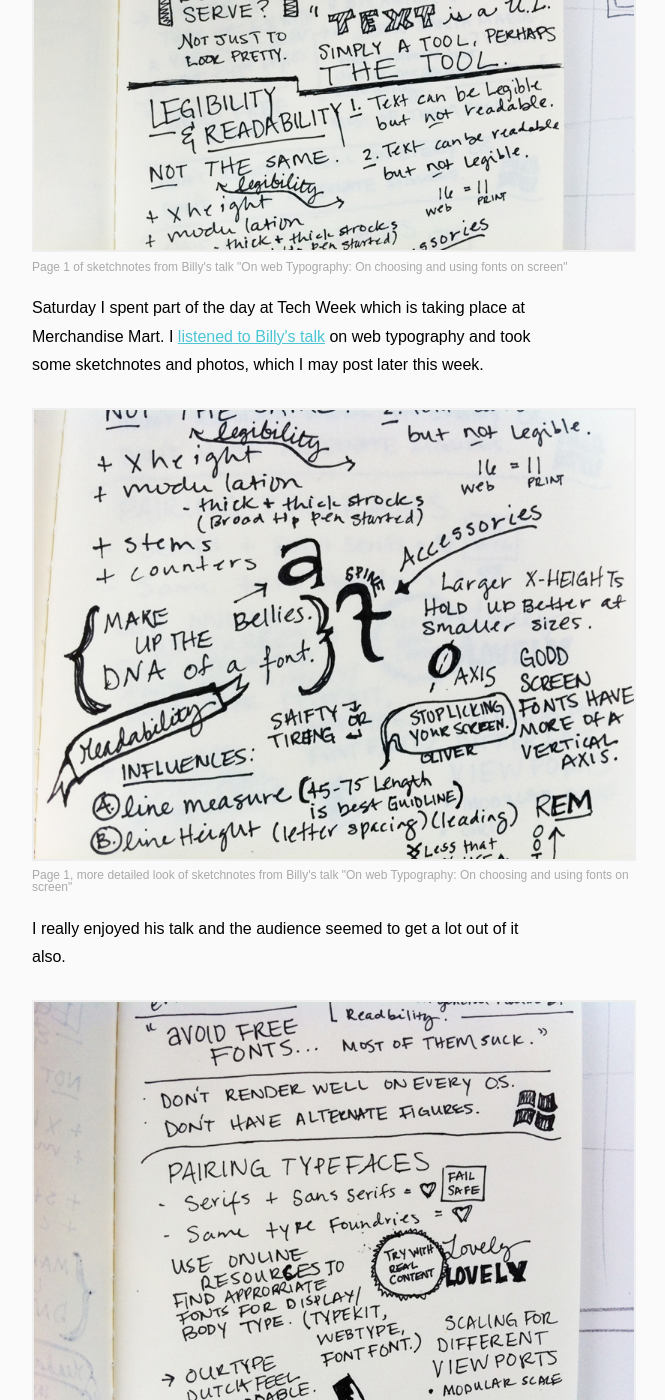
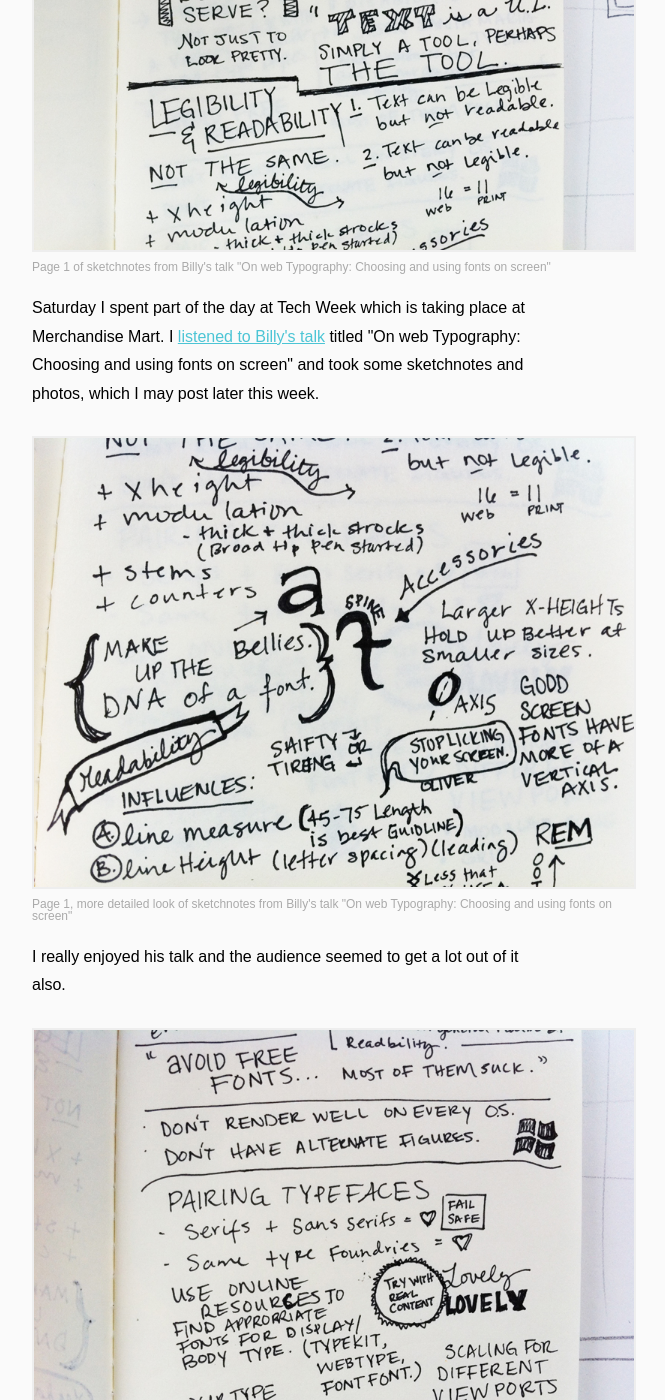
Before and after one commit to smbriones/smbriones.github.com, a Jekyll site: the page built from _posts/2011-07-25-week-three.html, in a window 1280 px wide and 1400 px high, scrolled down 1733 px. Shown: the whole window, without its empty margins (468-1133 px from the left). Built offline with Jekyll 4.4.1, drawn with Linux system fonts in a browser that asks for light colours; nearby versions of some CDN libraries; some of the changed text lies outside the part shown.

Commit message:
editing post

```diff
--- a/_posts/2011-07-25-week-three.html
+++ b/_posts/2011-07-25-week-three.html
@@ -60,19 +60,20 @@ snippet: "It has been another week full of learning at 8th Light. I can't believ
 <figure>
   <img src="/images/blog/week3/bwhited-notes-a.jpg">
   <figcaption>Page 1 of sketchnotes from Billy's talk "On web Typography:
-    On choosing and using fonts on screen"</figcaption>
+    Choosing and using fonts on screen"</figcaption>
 </figure>
 
 <p>
   Saturday I spent part of the day at Tech Week which is taking place at Merchandise Mart. I
   <a href="http://instagr.am/p/IWfFb/">listened to Billy's talk</a>
-  on web typography and took some sketchnotes and photos, which I may post later this week.
+  titled "On web Typography: Choosing and using fonts on screen" and took some sketchnotes and
+  photos, which I may post later this week.
 </p>
 
 <figure>
   <img src="/images/blog/week3/bwhited-notes-b.jpg">
   <figcaption>Page 1, more detailed look of sketchnotes from Billy's talk "On web Typography:
-    On choosing and using fonts on screen"</figcaption>
+    Choosing and using fonts on screen"</figcaption>
 </figure>
 
   <p>I really enjoyed his talk and the audience seemed to get a lot out of it also.</p>
@@ -80,7 +81,7 @@ snippet: "It has been another week full of learning at 8th Light. I can't believ
 <figure>
   <img src="/images/blog/week3/bwhited-notes-c.jpg">
   <figcaption>Page 2 of sketchnotes from Billy's talk "On web Typography:
-    On choosing and using fonts on screen"</figcaption>
+    Choosing and using fonts on screen"</figcaption>
 </figure>
 
 <p>
```
